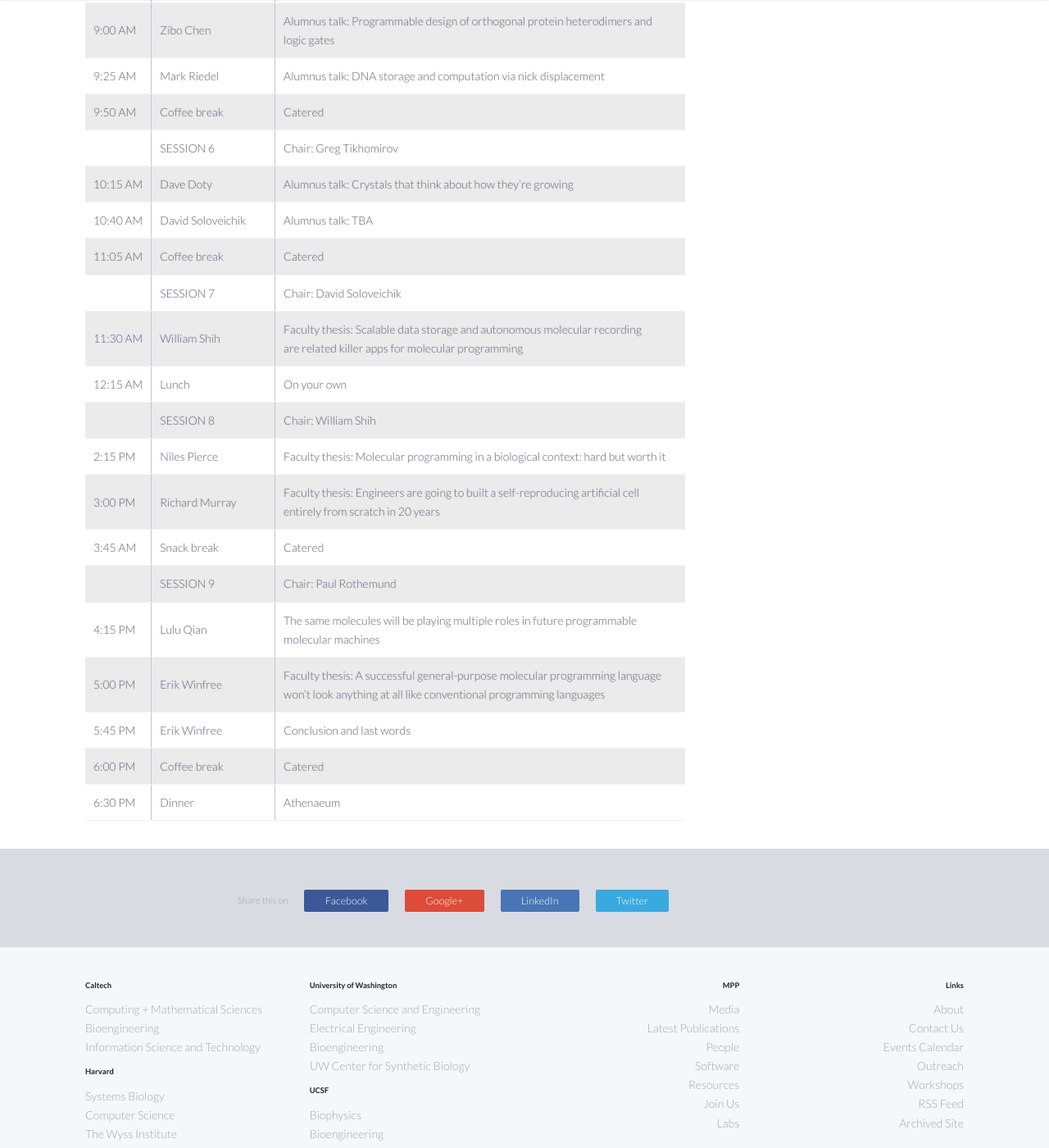
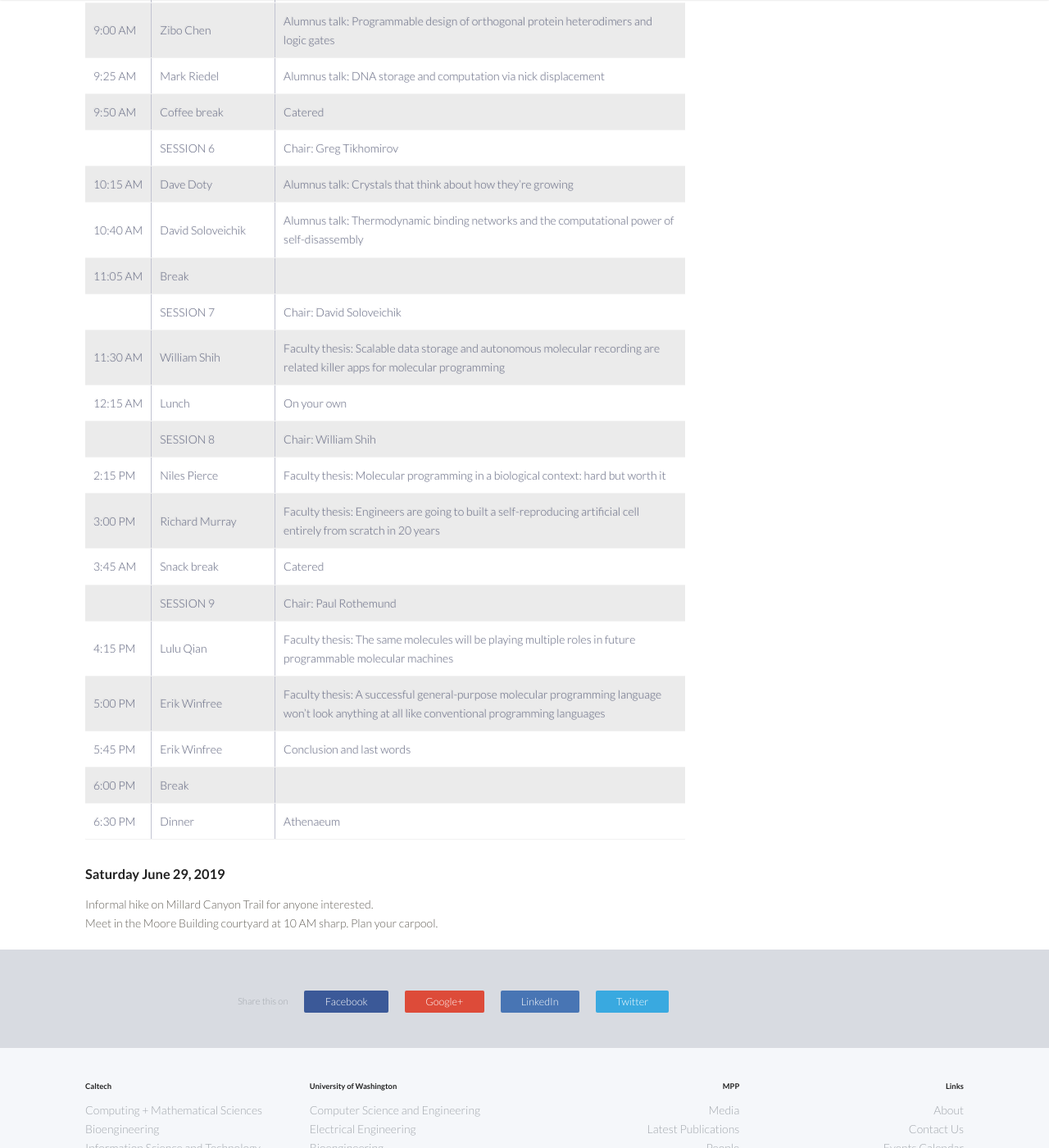
Before and after one commit to douglaslab/mpp, a Jekyll site: the page built from workshops/finale.markdown, in a window 1280 px wide and 1400 px high, scrolled down 1634 px. Shown: the whole window at 82% size. Built offline with Jekyll 4.4.1, drawn with Linux system fonts in a browser that asks for light colours; nearby versions of some CDN libraries; some of the changed text lies outside the part shown.

Commit message:
Updates from Erik

```diff
--- a/workshops/finale.markdown
+++ b/workshops/finale.markdown
@@ -1,7 +1,7 @@
 ---
 layout: page
 title: "MPP2-Finale Workshop"
-subheading: "Jun 2019 MPP Workshop Retreat"
+subheading: "June 2019 MPP Workshop Retreat"
 body_class: fullwidth
 published: true
 ---
@@ -163,54 +163,59 @@ Location: Talks in Annenberg 105.  Registration, refreshment, and posters in Moo
 |Time|Name|Description|
 |-|-|-|
 |8:30 AM|Registration|Continental breakfast|
-|9:00 AM|Erik Winfree|Welcome and Overview|
+|9:00 AM|Erik Winfree|Welcome and overview|
 ||SESSION 1|Chair: Erik Winfree|
 |9:15 AM|Tural Aksel | Development of a DNA origami platform for cryo-EM studies of small proteins |
 |9:40 AM|Dio Minev| Programmable nucleation of 1D DNA nanostructures with DNA slats|
 |10:05 AM|Nikhil Gopalkrishnan | Molecular rulers |
-|10:30 AM|Coffee Break|Catered|
+|10:30 AM|Coffee break|Catered|
 ||SESSION 2|Chair: Niles Pierce|
-|11:00 AM|Nick Porubsky| Constrained multiobjective design of <br> nucleic acid complexes, test tubes, and reaction pathways  |
+|11:00 AM|Nick Porubsky| Constrained multiobjective design of nucleic acid complexes, test tubes, and reaction pathways  |
 |11:25 AM|Mark Fornace| Improved methods for predicting the thermodynamics of nucleic acids |
-|11:50 AM|Stefan Badelt|A general-purpose CRN-to-DSD compiler <br> with formal verification, optimization, and simulation capabilities|
+|11:50 AM|Stefan Badelt|A general-purpose CRN-to-DSD compiler with formal verification, optimization, and simulation capabilities|
 |12:15 PM|Lunch|On your own|
 ||SESSION 3|Chair: Dave Doty|
 |2:15 PM|Josie Kishi| Molecular robots and lightsabers |
 |2:40 PM|Kevin Cherry|Building a DNA-based neural network that learns to recognize patterns|
-|3:05 PM|Constantine Evans| Pattern recognition through kinetic control of <br> spontaneous nucleation in multifarious self-assembly |
+|3:05 PM|Constantine Evans| Pattern recognition through kinetic control of spontaneous nucleation in multifarious self-assembly |
 |3:30 PM|Snack break|Catered|
 ||SESSION 4|Chair: Mark Riedel|
 |4:00 PM|Cody Geary | Modular design of functional RNA origami scaffolds |
 |4:25 PM|Siddharth Jain | A novel signature for cancer classification from healthy DNA|
 |4:50 PM|Lee Organick | Probing the physical limits of reliable DNA data retrieval |
-|5:00 PM|  |Poster session|
-|Evening|Dinner on your own||
+|5:00 PM|Poster session||
+|Evening|Dinner|On your own|
 
 ### Friday June 28, 2019
 
-Location: Talks in Annenberg 105.  Registration, refreshment, and posters in Moore courtyard and walk.
+Location: Talks in Annenberg 105.  Registration and refreshment in Moore courtyard and walk.
 
 |Time|Name|Description|
 |-|-|-|
-|8:30 AM|Continental breakfast||
+|8:30 AM|Continental breakfast|Catered|
 ||SESSION 5|Chair: Lulu Qian|
 |9:00 AM|Zibo Chen|Alumnus talk: Programmable design of orthogonal protein heterodimers and logic gates |
 |9:25 AM|Mark Riedel|Alumnus talk: DNA storage and computation via nick displacement |
 |9:50 AM|Coffee break|Catered|
 ||SESSION 6|Chair: Greg Tikhomirov|
 |10:15 AM|Dave Doty|Alumnus talk: Crystals that think about how they're growing |
-|10:40 AM|David Soloveichik|Alumnus talk: TBA |
-|11:05 AM|Coffee break|Catered|
+|10:40 AM|David Soloveichik|Alumnus talk: Thermodynamic binding networks and the computational power of self-disassembly |
+|11:05 AM|Break| |
 ||SESSION 7|Chair: David Soloveichik|
-|11:30 AM|William Shih|Faculty thesis: Scalable data storage and autonomous molecular recording <br>are related killer apps for molecular programming|
+|11:30 AM|William Shih|Faculty thesis: Scalable data storage and autonomous molecular recording are related killer apps for molecular programming|
 |12:15 AM|Lunch|On your own|
 ||SESSION 8|Chair: William Shih|
 |2:15 PM|Niles Pierce |Faculty thesis: Molecular programming in a biological context: hard but worth it|
-|3:00 PM|Richard Murray|Faculty thesis: Engineers are going to built a self-reproducing artificial cell <br> entirely from scratch in 20 years|
+|3:00 PM|Richard Murray|Faculty thesis: Engineers are going to built a self-reproducing artificial cell  entirely from scratch in 20 years|
 |3:45 AM|Snack break|Catered|
 ||SESSION 9|Chair: Paul Rothemund|
-|4:15 PM|Lulu Qian|The same molecules will be playing multiple roles in future programmable molecular machines|
-|5:00 PM|Erik Winfree|Faculty thesis: A successful general-purpose molecular programming language <br> won't look anything at all like conventional programming languages|
+|4:15 PM|Lulu Qian|Faculty thesis: The same molecules will be playing multiple roles in future programmable molecular machines|
+|5:00 PM|Erik Winfree|Faculty thesis: A successful general-purpose molecular programming language won't look anything at all like conventional programming languages|
 |5:45 PM|Erik Winfree|Conclusion and last words|
-|6:00 PM|Coffee break|Catered|
+|6:00 PM|Break| |
 |6:30 PM|Dinner|Athenaeum|
+
+### Saturday June 29, 2019
+
+Informal hike on Millard Canyon Trail for anyone interested.  <br>
+Meet in the Moore Building courtyard at 10 AM sharp.  Plan your carpool.
```
